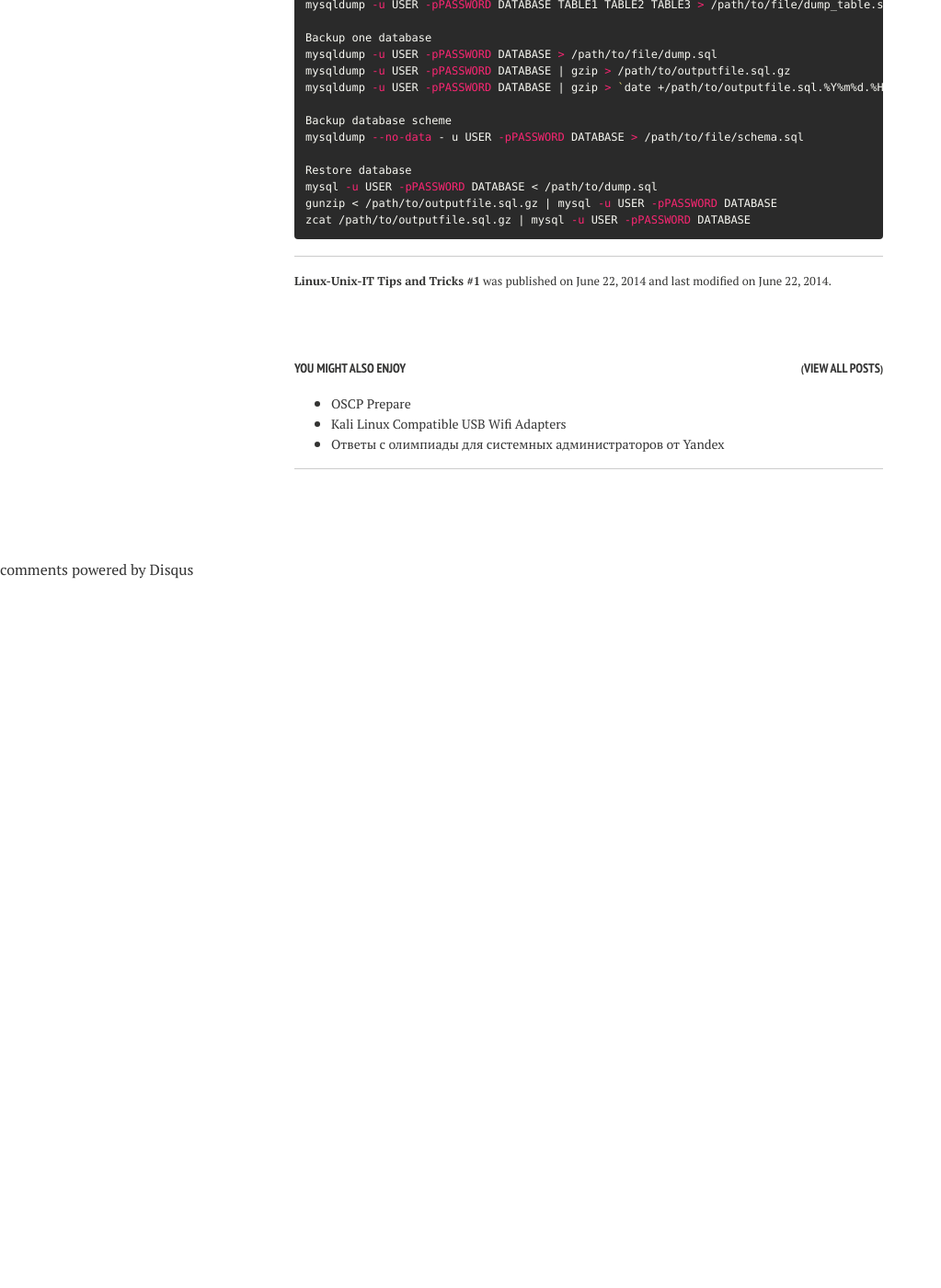
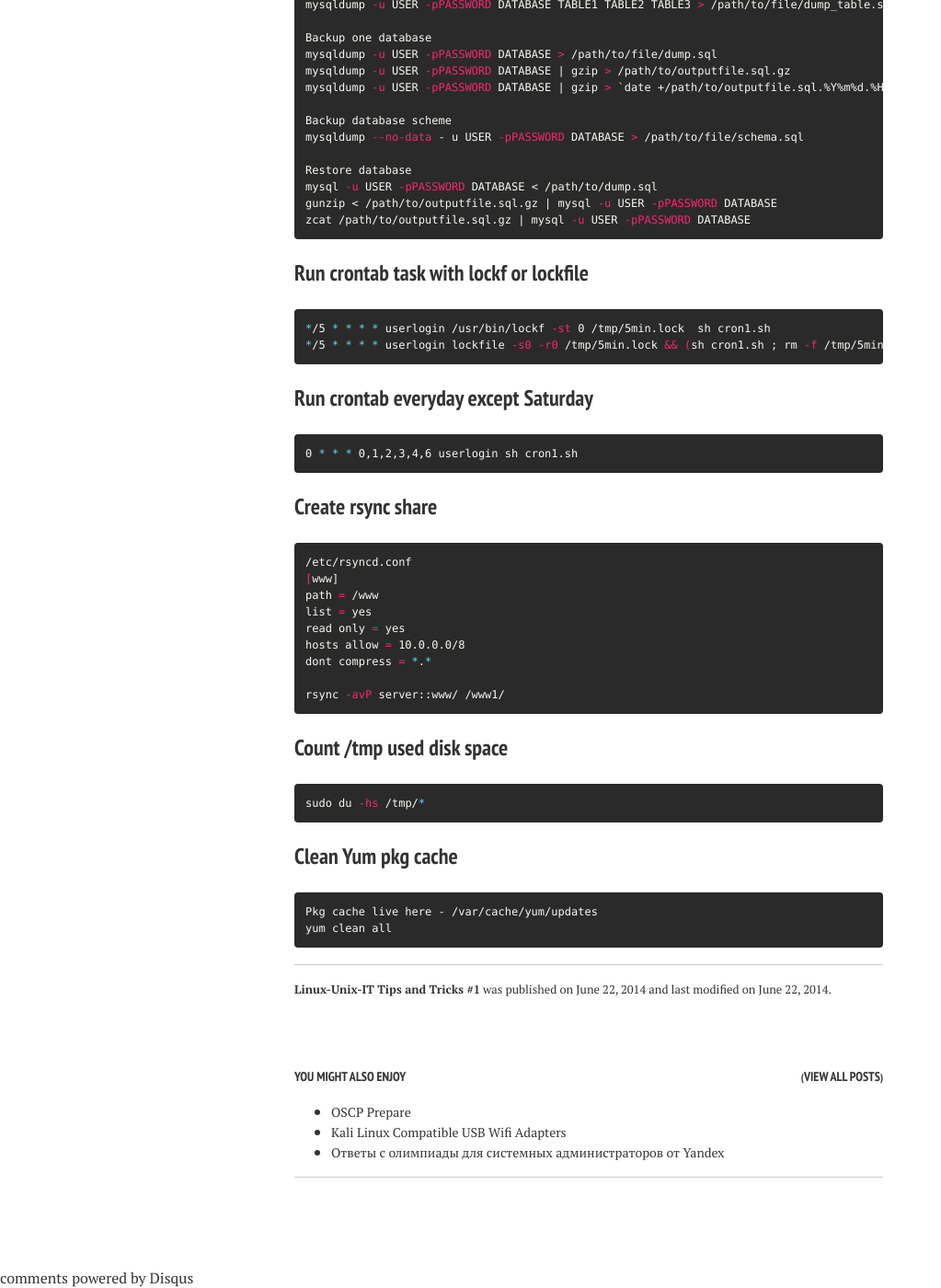
Before and after one commit to jivoi/jivoi.github.io, a Jekyll site: the page built from _posts/2014-06-22-linux-unix-it-tips-and-tricks-number-1.md, in a window 1280 px wide and 1400 px high, scrolled down 1806 px. Shown: the whole window at 92% size, without its empty margins (0-1023 px from the left). Built offline with Jekyll 4.4.1, drawn with Linux system fonts in a browser that asks for light colours; nearby versions of some CDN libraries; comment, search, counter and statistics services are not loaded; before the commit the page ends 2436 px from its top, so only the background shows below that; some of the changed text lies outside the part shown.

```diff
--- a/_posts/2014-06-22-linux-unix-it-tips-and-tricks-number-1.md
+++ b/_posts/2014-06-22-linux-unix-it-tips-and-tricks-number-1.md
@@ -26,7 +26,7 @@ Different Linux / Unix / IT tips, notes, howto
 {% highlight bash %}
 {% endhighlight %}
 
-### pHpinfo
+### Phpinfo
 {% highlight bash %}
 echo "<?php phpinfo(); ?>" > file
 root@linux: ~ # php -i
@@ -116,3 +116,38 @@ mysql -u USER -pPASSWORD DATABASE < /path/to/dump.sql
 gunzip < /path/to/outputfile.sql.gz | mysql -u USER -pPASSWORD DATABASE
 zcat /path/to/outputfile.sql.gz | mysql -u USER -pPASSWORD DATABASE
 {% endhighlight %}
+
+### Run crontab task with lockf or lockfile
+{% highlight bash %}
+*/5 * * * * userlogin /usr/bin/lockf -st 0 /tmp/5min.lock  sh cron1.sh
+*/5 * * * * userlogin lockfile -s0 -r0 /tmp/5min.lock && (sh cron1.sh ; rm -f /tmp/5min.lock)
+{% endhighlight %}
+
+### Run crontab everyday except Saturday
+{% highlight bash %}
+0 * * * 0,1,2,3,4,6 userlogin sh cron1.sh
+{% endhighlight %}
+
+### Create rsync share
+{% highlight bash %}
+/etc/rsyncd.conf
+[www]
+path = /www
+list = yes
+read only = yes
+hosts allow = 10.0.0.0/8
+dont compress = *.*
+
+rsync -avP server::www/ /www1/
+{% endhighlight %}
+
+### Count /tmp used disk space
+{% highlight bash %}
+sudo du -hs /tmp/*
+{% endhighlight %}
+
+### Clean Yum pkg cache
+{% highlight bash %}
+Pkg cache live here - /var/cache/yum/updates
+yum clean all
+{% endhighlight %}
```
Also changed, not shown: _posts/2013-06-19-red-hat-rhce-prepare.md (renamed from _drafts/2015-06-19-red-hat-rhce-prepare.md, +8 -3 lines).
